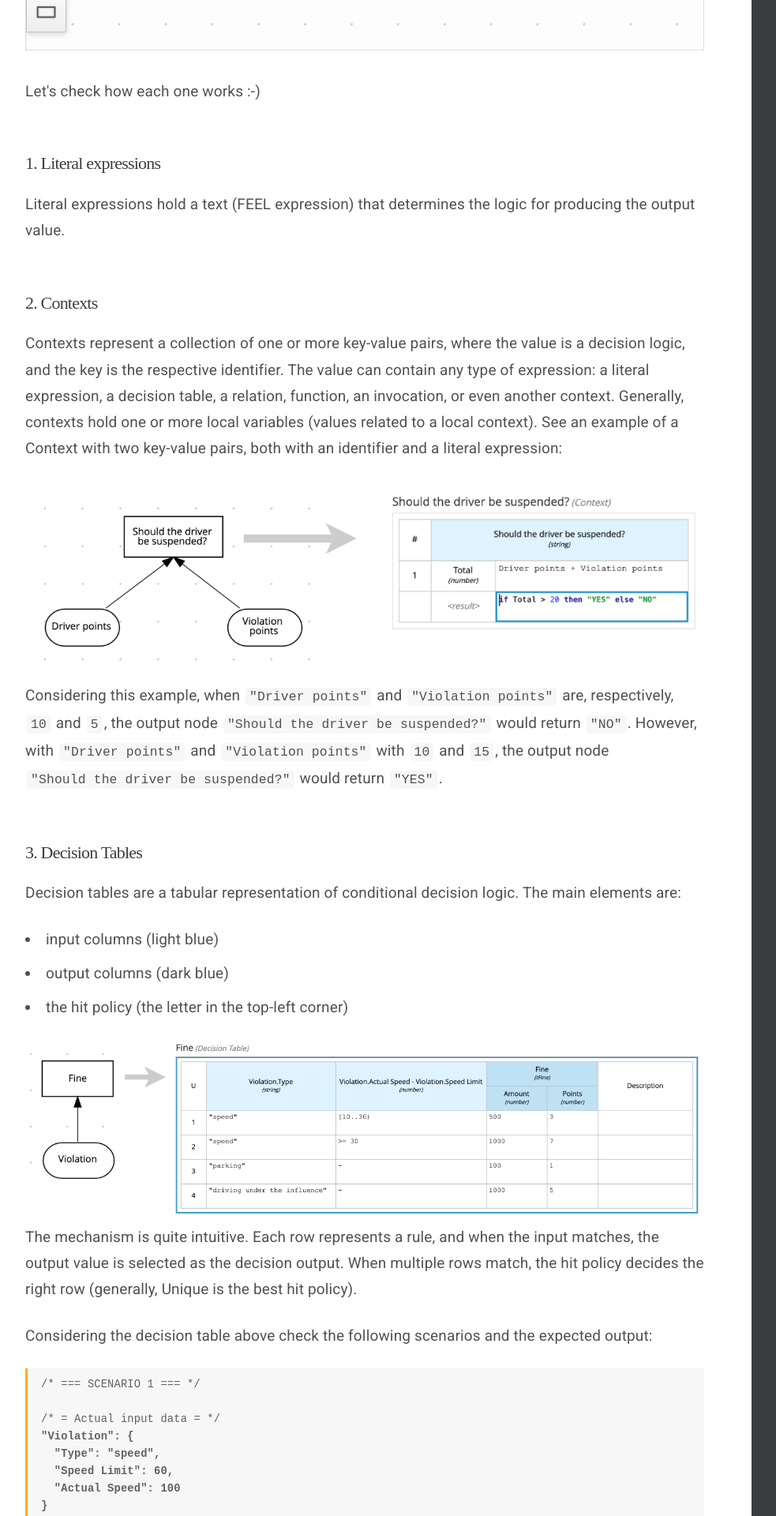
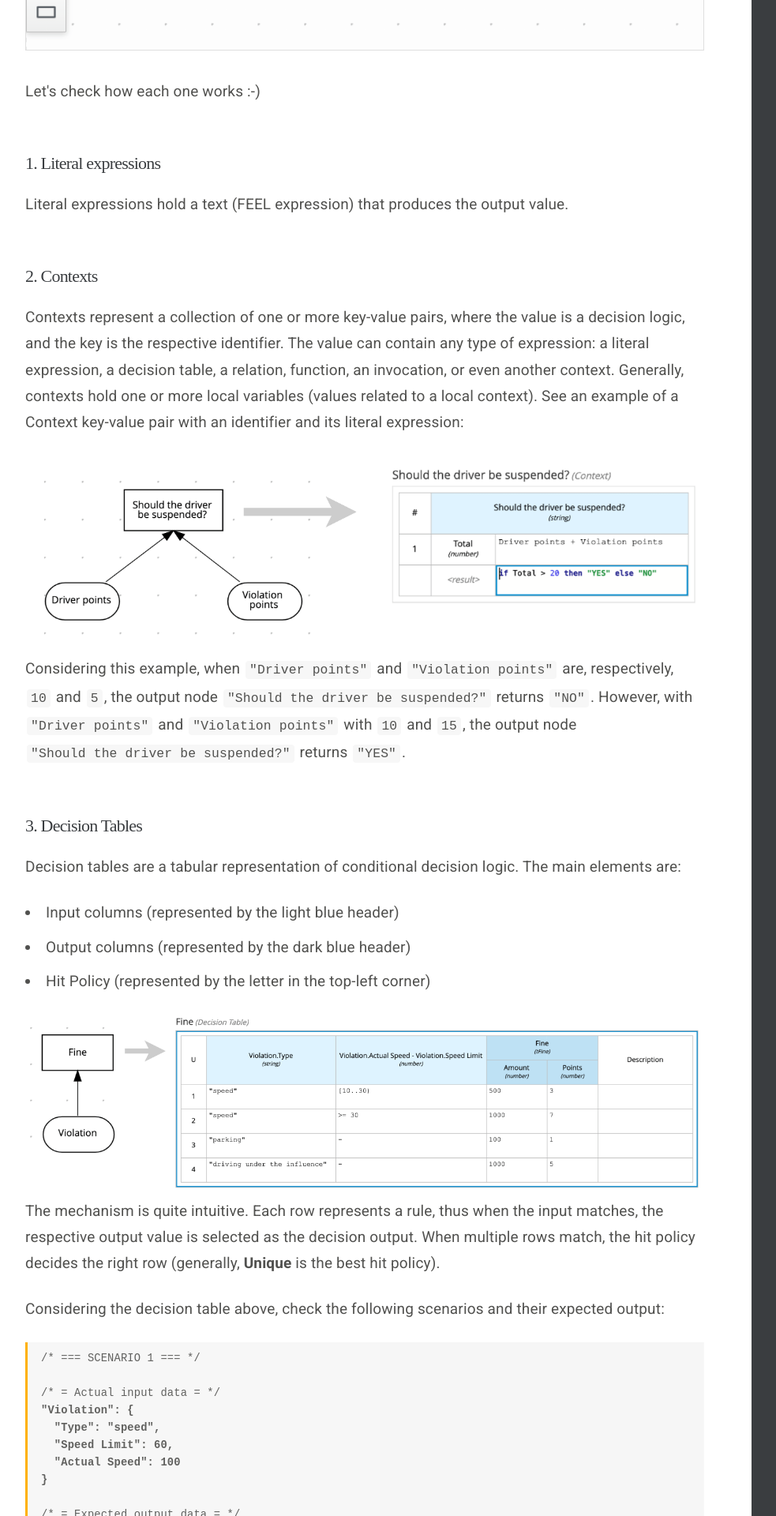
Before and after one commit to karreiro/learn-dmn-in-15-minutes, a Jekyll site: the page built from learn/decision-logic.md, in a window 1280 px wide. Shown: the part 643-2563 px from the top of the page at 79% size, without its empty margins (28-1011 px from the left). Built offline with Jekyll 4.4.1, drawn with Linux system fonts in a browser that asks for light colours; some web fonts are replaced; some of the changed text lies outside the part shown.

Commit message:
Decision logic

```diff
--- a/learn/decision-logic.md
+++ b/learn/decision-logic.md
@@ -20,7 +20,7 @@ layout: learn
 
       <h4>1. Literal expressions</h4>
       <p>
-        Literal expressions hold a text (FEEL expression) that determines the logic for producing the output value.
+        Literal expressions hold a text (FEEL expression) that produces the output value.
       </p>
 
       <h4>2. Contexts</h4>
@@ -30,7 +30,7 @@ layout: learn
         decision table, a relation, function, an invocation, or even another context.
 
         Generally, contexts hold one or more local variables (values related to a local context). See an example of a
-        Context with two key-value pairs, both with an identifier and a literal expression:
+        Context key-value pair with an identifier and its literal expression:
       </p>
 
       <img src="/assets/decision-logic-2.png" />
@@ -38,9 +38,9 @@ layout: learn
       <p>
         Considering this example, when <code>"Driver points"</code> and <code>"Violation points"</code> are,
         respectively, <code>10</code> and <code>5</code>, the output node <code>"Should the driver be suspended?"</code>
-        would return <code>"NO"</code>. However, with <code>"Driver points"</code> and <code>"Violation points"</code>
-        with <code>10</code> and <code>15</code>, the output node <code>"Should the driver be suspended?"</code> would
-        return <code>"YES"</code>.
+        returns <code>"NO"</code>. However, with <code>"Driver points"</code> and <code>"Violation points"</code>
+        with <code>10</code> and <code>15</code>, the output node <code>"Should the driver be suspended?"</code> returns
+        <code>"YES"</code>.
       </p>
 
       <h4>3. Decision Tables</h4>
@@ -49,18 +49,18 @@ layout: learn
         Decision tables are a tabular representation of conditional decision logic. The main elements are:
       </p>
       <ul>
-        <li>input columns (light blue)</li>
-        <li>output columns (dark blue)</li>
-        <li>the hit policy (the letter in the top-left corner)</li>
+        <li>Input columns (represented by the light blue header)</li>
+        <li>Output columns (represented by the dark blue header)</li>
+        <li>Hit Policy (represented by the letter in the top-left corner)</li>
       </ul>
       <img src="/assets/decision-logic-3.png" />
       <p>
-        The mechanism is quite intuitive. Each row represents a rule, and when the input matches, the output value is
-        selected as the decision output. When multiple rows match, the hit policy decides the right row (generally,
-        Unique is the best hit policy).
+        The mechanism is quite intuitive. Each row represents a rule, thus when the input matches, the respective output
+        value is selected as the decision output. When multiple rows match, the hit policy decides the right row
+        (generally, <b>Unique</b> is the best hit policy).
       </p>
       <p>
-        Considering the decision table above check the following scenarios and the expected output:
+        Considering the decision table above, check the following scenarios and their expected output:
       </p>
       <div class="language-plaintext highlighter-rouge">
         <div class="highlight">
```
Also changed, not shown: other parts of learn/decision-logic.md (+1 -1 lines).
